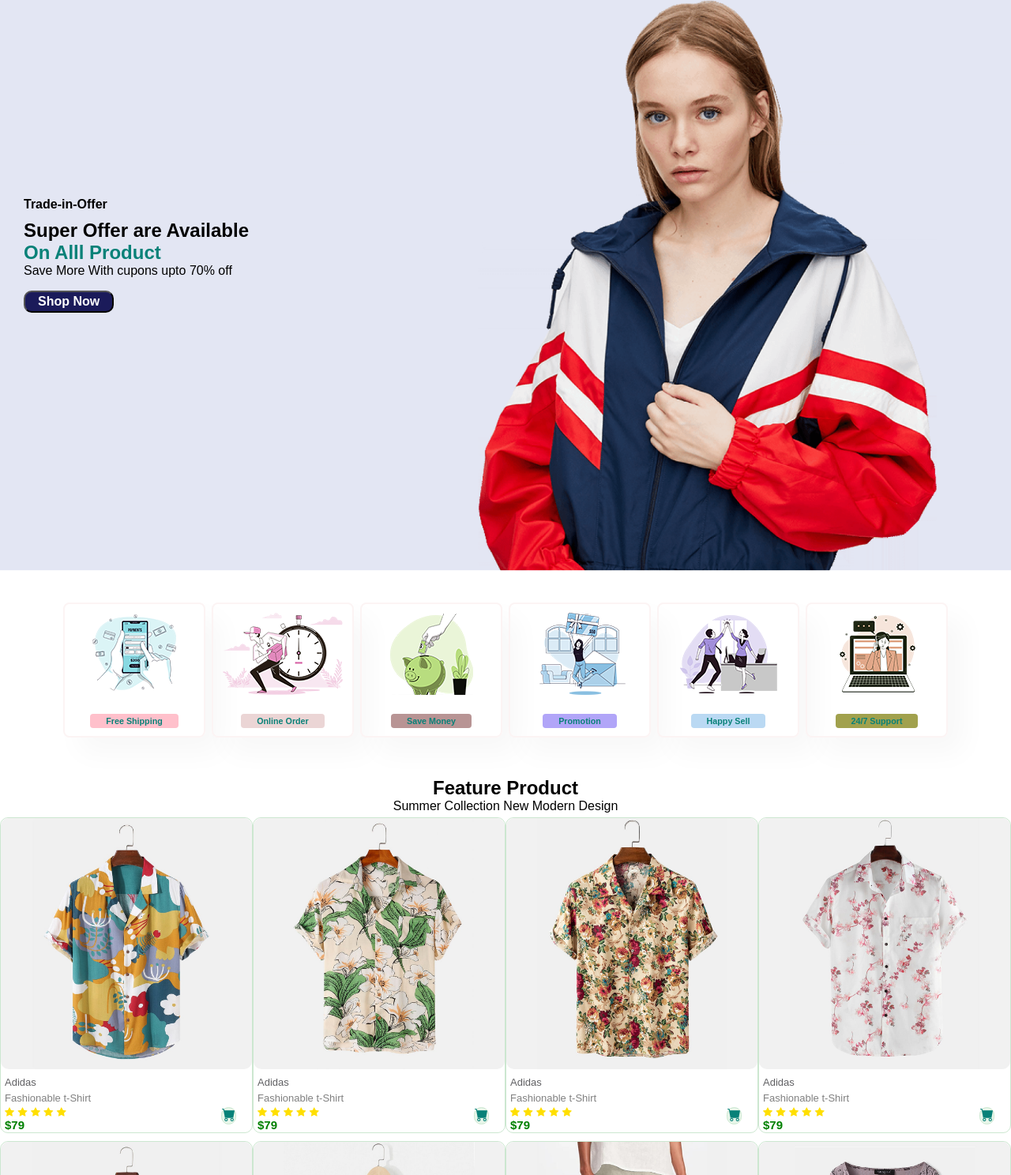
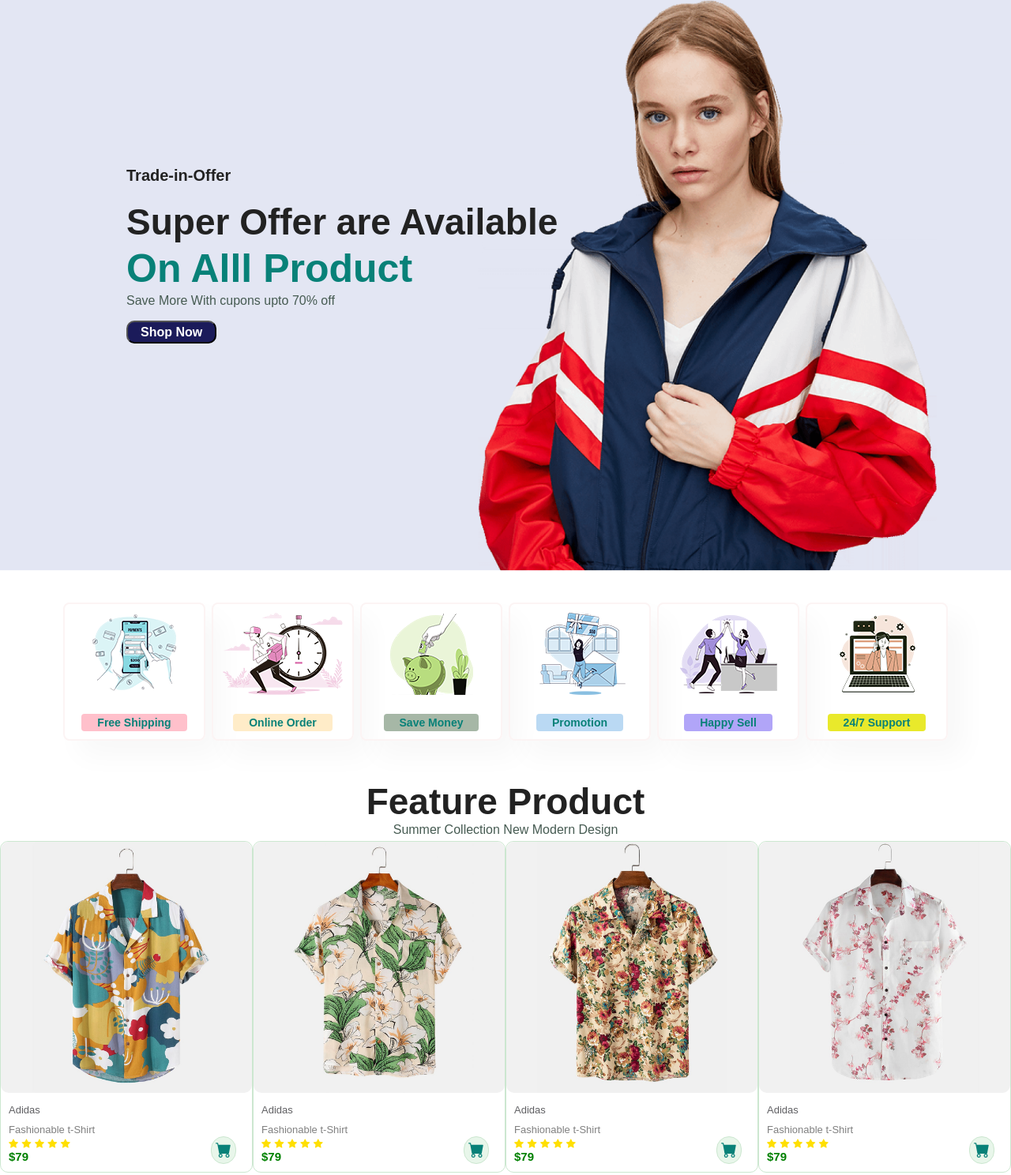
Before and after one commit to devloperjitender/E-Commerce-Website, a plain HTML site: page index.html in a window 1280 px wide. Shown: the part 151-1639 px from the top of the page at 79% size. Drawn offline with nearby package versions, Linux system fonts and the light colour scheme.

Commit message:
suggestion

```diff
--- a/index.html
+++ b/index.html
@@ -22,7 +22,7 @@
                 <li><a href="about.html">About</a></li>
                 <li><a href="contact.html">Contact</a></li>
                 <li><a id="remov" href="cart.html"><i class="bi bi-bag-fill"></i></a></li>
-                <a href="#"><i id ="close" class="bi bi-x"></i></a>
+                <a href="#"><i id="close" class="bi bi-x"></i></a>
             </ul>
         </div>
         <div id="mobile">
@@ -34,7 +34,7 @@
     <section id="hero" class="hero-section">
         <h4>Trade-in-Offer</h4>
         <h2>Super Offer are Available</h2>
-        <h1>On Alll Product</h2>
+        <h1>On Alll Product</h1>
             <p>Save More With cupons upto 70% off</p>
             <button onclick="window.location.href='shop.html';">Shop Now</button>
 
@@ -45,23 +45,23 @@
             <h6>Free Shipping</h6>
         </div>
         <div class="fe-box">
-            <img  draggable="false" src="./img/feature/f2.png">
+            <img draggable="false" src="./img/feature/f2.png">
             <h6>Online Order</h6>
         </div>
         <div class="fe-box">
-            <img  draggable="false" src="./img/feature/f3.png">
+            <img draggable="false" src="./img/feature/f3.png">
             <h6>Save Money</h6>
         </div>
         <div class="fe-box">
-            <img  draggable="false" src="./img/feature/f4.png">
+            <img draggable="false" src="./img/feature/f4.png">
             <h6>Promotion</h6>
         </div>
         <div class="fe-box">
-            <img  draggable="false" src="./img/feature/f5.png">
+            <img draggable="false" src="./img/feature/f5.png">
             <h6>Happy Sell</h6>
         </div>
         <div class="fe-box">
-            <img  draggable="false" src="./img/feature/f6.png">
+            <img draggable="false" src="./img/feature/f6.png">
             <h6>24/7 Support</h6>
         </div>
 
@@ -74,7 +74,8 @@
         <div class="pro-main">
             <div class="temp">
                 <div class="prod1">
-                    <img draggable="false" src="./img/product/f1.jpg" onclick="window.location.href='singleProduct.html';">
+                    <img draggable="false" src="./img/product/f1.jpg"
+                        onclick="window.location.href='singleProduct.html';">
                     <h6>Adidas</h6>
                     <p>Fashionable t-Shirt</p>
                     <div class="star">
@@ -223,7 +224,7 @@
         <div class="pro-main">
             <div class="temp">
                 <div class="prod1">
-                    <img draggable="false"  src="./img/product/n1.jpg">
+                    <img draggable="false" src="./img/product/n1.jpg">
                     <h6>Adidas</h6>
                     <p>Fashionable t-Shirt</p>
                     <div class="star">
@@ -240,7 +241,7 @@
             </div>
             <div class="temp">
                 <div class="prod1">
-                    <img draggable="false"  src="./img/product/n2.jpg">
+                    <img draggable="false" src="./img/product/n2.jpg">
                     <h6>Adidas</h6>
                     <p>Fashionable t-Shirt</p>
                     <div class="star">
@@ -274,7 +275,7 @@
             </div>
             <div class="temp">
                 <div class="prod1">
-                    <img draggable="false"  src="./img/product/n4.jpg">
+                    <img draggable="false" src="./img/product/n4.jpg">
                     <h6>Adidas</h6>
                     <p>Fashionable t-Shirt</p>
                     <div class="star">
@@ -291,7 +292,7 @@
             </div>
             <div class="temp">
                 <div class="prod1">
-                    <img draggable="false"  src="./img/product/n5.jpg">
+                    <img draggable="false" src="./img/product/n5.jpg">
                     <h6>Adidas</h6>
                     <p>Fashionable t-Shirt</p>
                     <div class="star">
@@ -308,7 +309,7 @@
             </div>
             <div class="temp">
                 <div class="prod1">
-                    <img draggable="false"  src="./img/product/n6.jpg">
+                    <img draggable="false" src="./img/product/n6.jpg">
                     <h6>Adidas</h6>
                     <p>Fashionable t-Shirt</p>
                     <div class="star">
@@ -325,7 +326,7 @@
             </div>
             <div class="temp">
                 <div class="prod1">
-                    <img draggable="false"  src="./img/product/n7.jpg">
+                    <img draggable="false" src="./img/product/n7.jpg">
                     <h6>Adidas</h6>
                     <p>Fashionable t-Shirt</p>
                     <div class="star">
@@ -391,7 +392,6 @@
     </section>
     <footer class="section-m">
         <div class="col">
-            <img class="logo" draggable="false" src="./img/logo.png.webp">
             <h4>Contact</h4>
             <p><strong>Address :</strong>VPO-bisru, Distt-Nuh,122508, Haryana</p>
             <p><strong>Phone:</strong>+91-8780122561</p>
@@ -400,6 +400,9 @@
                 <h4>Follow US </h4>
                 <div class="icon">
                     <i class="bi bi-linkedin"></i>
+
+                    <i class="bi bi-facebook"></i>
+                    <i class="bi bi-twitter-x"></i>
                 </div>
             </div>
         </div>
@@ -432,12 +435,12 @@
 
         </div>
         <div class="copyright">
-            <p><i class="bi bi-c-circle"></i>2024, Term | Privacy</p>
+            <p><i class="bi bi-c-circle"> </i>2024, Term | Privacy</p>
         </div>
     </footer>
 
 
-<script src="app.js"></script>
+    <script src="app.js"></script>
 </body>
 
 </html>
--- a/style.css
+++ b/style.css
@@ -3,6 +3,36 @@
   margin: 0px;
   box-sizing: border-box;
   font-family: 'spartan', sans-serif;
+}
+html {
+  scroll-behavior: smooth;
+}
+h1 {
+  font-size: 50px;
+  line-height: 64px;
+  color: #222;
+}
+
+h2 {
+  font-size: 46px;
+  line-height: 54px;
+  color: #222;
+}
+
+h4 {
+  font-size: 20px;
+  color: #222;
+}
+
+h6 {
+  font-weight: 700;
+  font-size: 14px;
+}
+
+p {
+  font-size: 16px;
+  color: #465b52;
+
 }
 
 /* For Giveing Default padding to every Section */
@@ -18,6 +48,7 @@
 
 body {
   width: 100%;
+  overflow-x: hidden;
 
 }
 
@@ -96,17 +127,20 @@ body {
   display: flex;
   flex-direction: column;
   align-items: flex-start;
-  padding: 20px 30px;
+  padding-left: 160px;
+  padding-top: 0px;
   justify-content: center;
 
 }
 
 #hero h4 {
-  padding-bottom: 10px;
+  padding-bottom: 20px;
+
 }
 
 #hero h1 {
   color: #088178;
+
 }
 
 #hero button {
@@ -118,6 +152,11 @@ body {
   font-weight: 600;
   font-size: 16px;
   cursor: pointer;
+  transition: 0.2s ease;
+}
+#hero button:hover{
+  background-color: rgb(30, 30, 179);
+
 }
 
 #feature {
@@ -152,23 +191,25 @@ body {
 }
 
 #feature .fe-box:nth-child(2) h6 {
-  background-color: #ebd5d5;
+  background-color: #ffecc8;
 }
 
 #feature .fe-box:nth-child(3) h6 {
-  background-color: #b89494;
+  background-color: #a6b7a6;
 }
 
 #feature .fe-box:nth-child(4) h6 {
+  background-color: #bad9f3;
+}
+
+#feature .fe-box:nth-child(5) h6 {
+
   background-color: #b1a5f8;
 }
 
-#feature .fe-box:nth-child(5) h6 {
-  background-color: #bad9f3;
-}
 
 #feature .fe-box:nth-child(6) h6 {
-  background-color: rgb(161, 161, 77);
+  background-color: rgb(233 233 43);
 }
 
 /* Product 1 design Summer Collection New Modern Design  */
@@ -190,7 +231,7 @@ body {
   margin: 5px 0px;
   border: 1px solid #cce7d0;
   border-radius: 10px;
-
+  padding-bottom: 10px;
   text-align: left;
   cursor: pointer;
   position: relative;
@@ -207,7 +248,7 @@ body {
   font-size: 13px;
   font-weight: 400;
   color: #606063;
-  padding: 5px 5px;
+  padding: 10px 10px;
 
 
 }
@@ -217,14 +258,14 @@ body {
   font-weight: 800px;
   font-family: Arial, Helvetica, sans-serif;
   color: gray;
-  padding: 0px 5px;
+  padding: 0px 10px;
 
 
 }
 
 .star {
   color: #ffdf00;
-  padding: 0px 5px;
+  padding: 0px 10px;
 
 }
 
@@ -233,7 +274,7 @@ body {
   font-size: 15px;
   font-weight: bold;
   font-family: Arial, Helvetica, sans-serif;
-  padding: 0px 5px;
+  padding: 0px 10px;
 }
 
 .temp i {
@@ -244,11 +285,12 @@ body {
 
 #product1 .temp .cart {
 
-  font-size: 17px;
+  font-size: 20px;
   color: #088178;
   border: 1px solid #cce7d0;
-  border-radius: 80px;
+  border-radius: 50px;
   background-color: #e8f6ea;
+  padding: 5px;
   position: absolute;
   bottom: 10px;
   right: 20px;
@@ -292,9 +334,9 @@ body {
 }
 
 #banner .btn {
-  font-size: 13px;
+  font-size: 15px;
   font-weight: 600;
-  padding: 0 1em;
+  padding: 0.25em 1em;
   color: #0d0e0d;
   background-color: #fff;
   border-radius: 4px;
```
